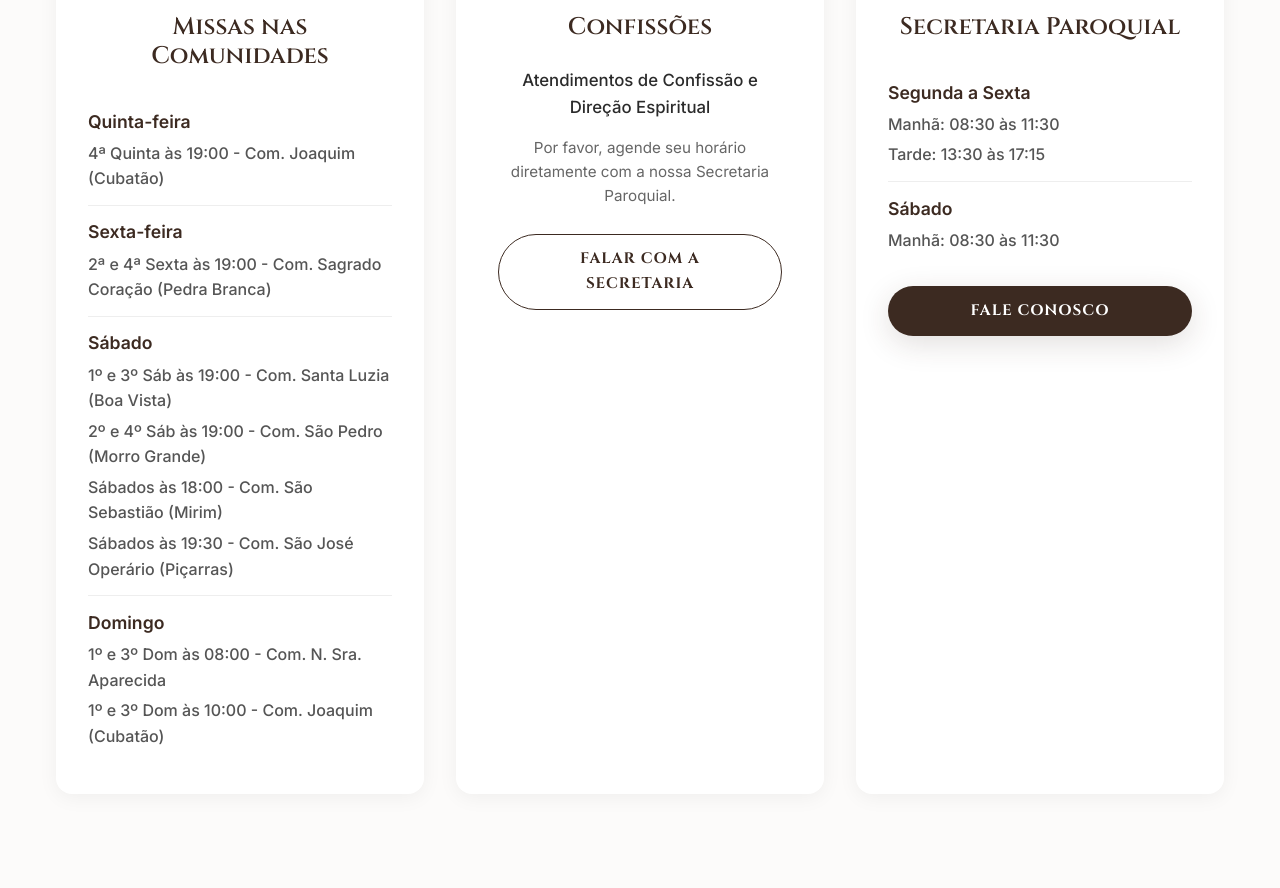
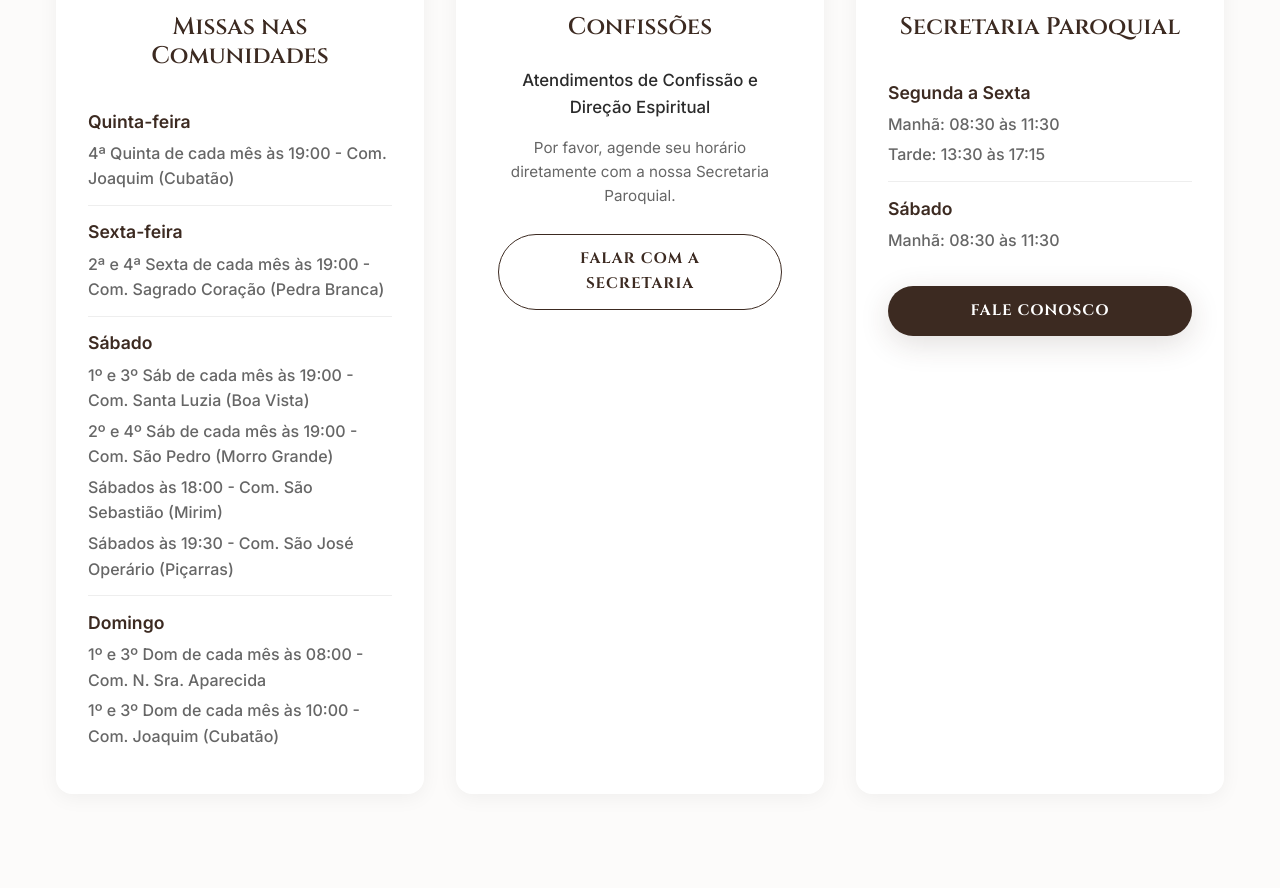
Before and after one commit to tellesanderson/PSFDAG, a plain HTML site: page index.html in a window 1280 px wide. Shown: the part 1162-2050 px from the top of the page. Drawn offline with nearby package versions, Linux system fonts and the light colour scheme; grey boxes are pictures that could not be loaded.

Commit message:
fix: adicionar 'de cada mês' nos horários e padronizar cor da fonte

```diff
--- a/index.html
+++ b/index.html
@@ -97,23 +97,23 @@
                     <div class="time-list">
                         <div class="time-item" style="flex-direction: column; align-items: flex-start; gap: 5px;">
                             <span class="time-day" style="color: var(--color-primary); font-size: 1.1rem;">Quinta-feira</span>
-                            <span class="time-hour" style="font-weight: 500; color: #555;">4ª Quinta às 19:00 - Com. Joaquim (Cubatão)</span>
+                            <span class="time-hour" style="font-weight: 500; color: var(--color-text-muted);">4ª Quinta de cada mês às 19:00 - Com. Joaquim (Cubatão)</span>
                         </div>
                         <div class="time-item" style="flex-direction: column; align-items: flex-start; gap: 5px;">
                             <span class="time-day" style="color: var(--color-primary); font-size: 1.1rem;">Sexta-feira</span>
-                            <span class="time-hour" style="font-weight: 500; color: #555;">2ª e 4ª Sexta às 19:00 - Com. Sagrado Coração (Pedra Branca)</span>
+                            <span class="time-hour" style="font-weight: 500; color: var(--color-text-muted);">2ª e 4ª Sexta de cada mês às 19:00 - Com. Sagrado Coração (Pedra Branca)</span>
                         </div>
                         <div class="time-item" style="flex-direction: column; align-items: flex-start; gap: 5px;">
                             <span class="time-day" style="color: var(--color-primary); font-size: 1.1rem;">Sábado</span>
-                            <span class="time-hour" style="font-weight: 500; color: #555;">1º e 3º Sáb às 19:00 - Com. Santa Luzia (Boa Vista)</span>
-                            <span class="time-hour" style="font-weight: 500; color: #555;">2º e 4º Sáb às 19:00 - Com. São Pedro (Morro Grande)</span>
-                            <span class="time-hour" style="font-weight: 500; color: #555;">Sábados às 18:00 - Com. São Sebastião (Mirim)</span>
-                            <span class="time-hour" style="font-weight: 500; color: #555;">Sábados às 19:30 - Com. São José Operário (Piçarras)</span>
+                            <span class="time-hour" style="font-weight: 500; color: var(--color-text-muted);">1º e 3º Sáb de cada mês às 19:00 - Com. Santa Luzia (Boa Vista)</span>
+                            <span class="time-hour" style="font-weight: 500; color: var(--color-text-muted);">2º e 4º Sáb de cada mês às 19:00 - Com. São Pedro (Morro Grande)</span>
+                            <span class="time-hour" style="font-weight: 500; color: var(--color-text-muted);">Sábados às 18:00 - Com. São Sebastião (Mirim)</span>
+                            <span class="time-hour" style="font-weight: 500; color: var(--color-text-muted);">Sábados às 19:30 - Com. São José Operário (Piçarras)</span>
                         </div>
                         <div class="time-item" style="flex-direction: column; align-items: flex-start; gap: 5px;">
                             <span class="time-day" style="color: var(--color-primary); font-size: 1.1rem;">Domingo</span>
-                            <span class="time-hour" style="font-weight: 500; color: #555;">1º e 3º Dom às 08:00 - Com. N. Sra. Aparecida</span>
-                            <span class="time-hour" style="font-weight: 500; color: #555;">1º e 3º Dom às 10:00 - Com. Joaquim (Cubatão)</span>
+                            <span class="time-hour" style="font-weight: 500; color: var(--color-text-muted);">1º e 3º Dom de cada mês às 08:00 - Com. N. Sra. Aparecida</span>
+                            <span class="time-hour" style="font-weight: 500; color: var(--color-text-muted);">1º e 3º Dom de cada mês às 10:00 - Com. Joaquim (Cubatão)</span>
                         </div>
                     </div>
                 </div>
@@ -136,12 +136,12 @@
                     <div class="time-list">
                         <div class="time-item" style="flex-direction: column; align-items: flex-start; gap: 5px;">
                             <span class="time-day" style="color: var(--color-primary); font-size: 1.1rem;">Segunda a Sexta</span>
-                            <span class="time-hour" style="font-weight: 500; color: #555;">Manhã: 08:30 às 11:30</span>
-                            <span class="time-hour" style="font-weight: 500; color: #555;">Tarde: 13:30 às 17:15</span>
+                            <span class="time-hour" style="font-weight: 500; color: var(--color-text-muted);">Manhã: 08:30 às 11:30</span>
+                            <span class="time-hour" style="font-weight: 500; color: var(--color-text-muted);">Tarde: 13:30 às 17:15</span>
                         </div>
                         <div class="time-item" style="flex-direction: column; align-items: flex-start; gap: 5px;">
                             <span class="time-day" style="color: var(--color-primary); font-size: 1.1rem;">Sábado</span>
-                            <span class="time-hour" style="font-weight: 500; color: #555;">Manhã: 08:30 às 11:30</span>
+                            <span class="time-hour" style="font-weight: 500; color: var(--color-text-muted);">Manhã: 08:30 às 11:30</span>
                         </div>
                     </div>
                     <a href="#contato" class="btn btn-primary" style="margin-top: 20px; width: 100%;">Fale Conosco</a>
```
